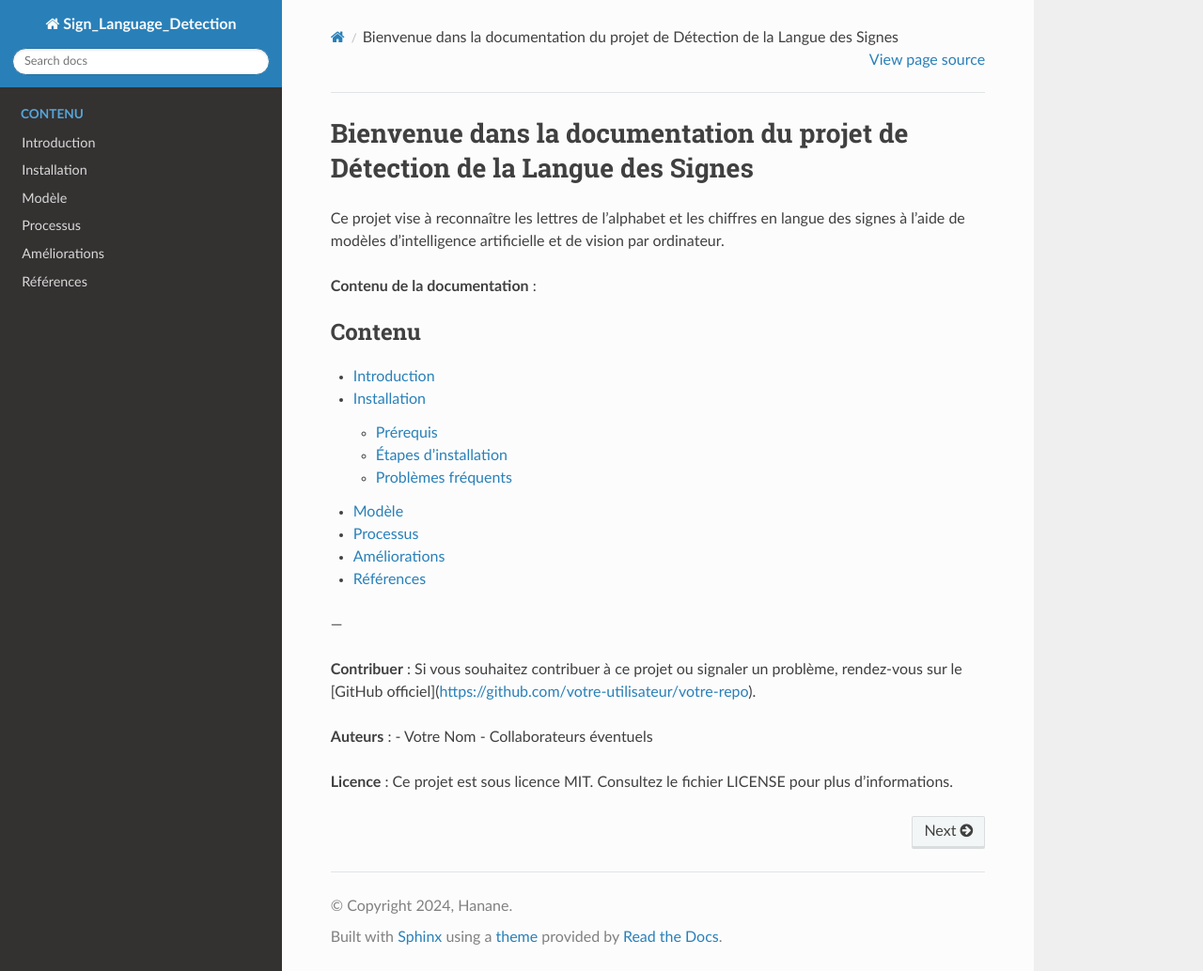
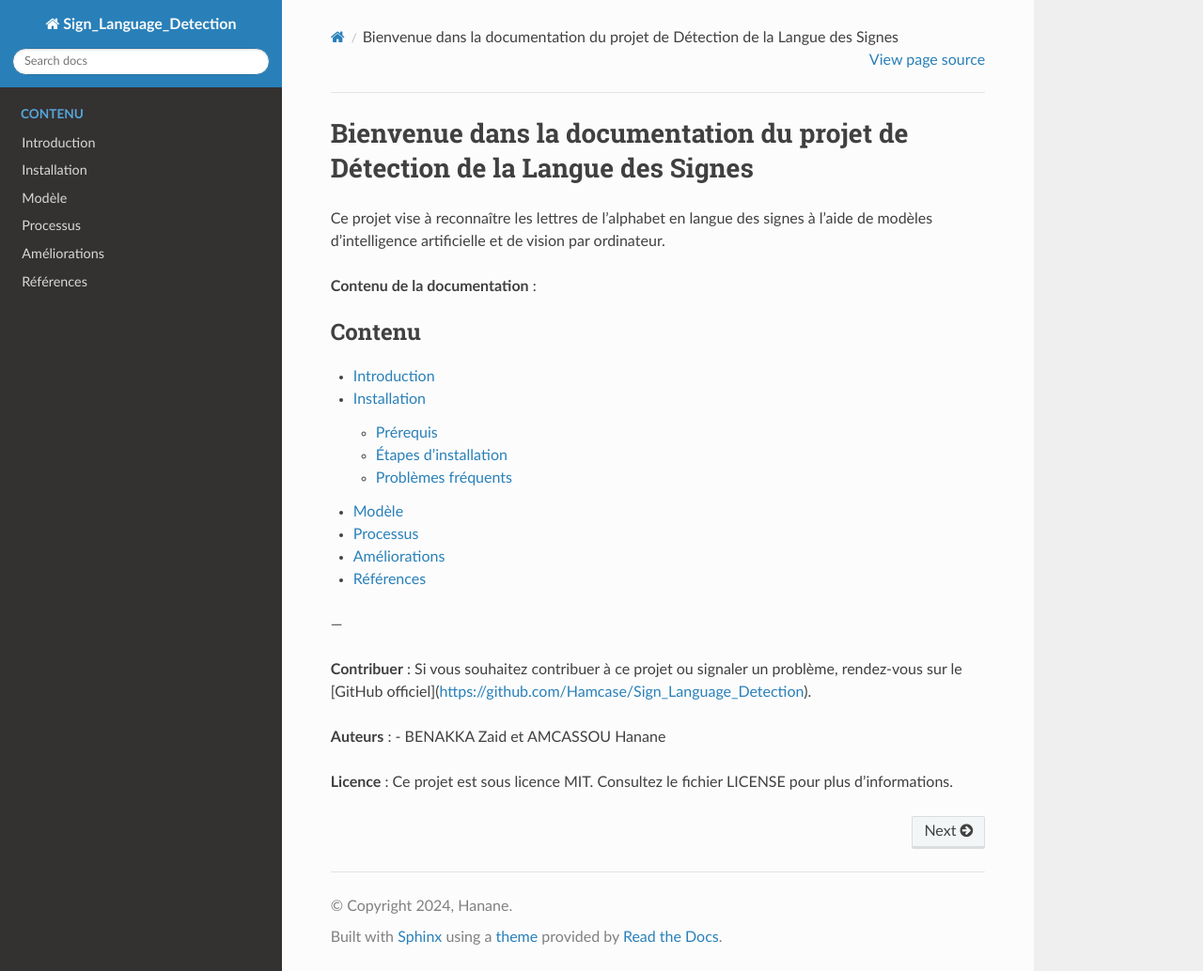
Before and after one commit to Hamcase/Sign_Language_Detection, a Sphinx documentation site: the page built from source/index.rst, in a window 1280 px wide and 1034 px high. Shown: the whole window at 94% size. Built offline with Sphinx 7.4.7 and the Read the Docs theme 3.1.0, drawn with Linux system fonts in a browser that asks for light colours.

Commit message:
Mise à jour du fichier index.rst

```diff
--- a/source/index.rst
+++ b/source/index.rst
@@ -3,7 +3,7 @@
 Bienvenue dans la documentation du projet de Détection de la Langue des Signes
 ==========================================================================
 
-Ce projet vise à reconnaître les lettres de l'alphabet et les chiffres en langue des signes à l'aide de modèles d'intelligence artificielle et de vision par ordinateur.
+Ce projet vise à reconnaître les lettres de l'alphabet en langue des signes à l'aide de modèles d'intelligence artificielle et de vision par ordinateur.
 
 **Contenu de la documentation** :
 
@@ -23,11 +23,10 @@ Ce projet vise à reconnaître les lettres de l'alphabet et les chiffres en lang
 ---
 
 **Contribuer** :
-Si vous souhaitez contribuer à ce projet ou signaler un problème, rendez-vous sur le [GitHub officiel](https://github.com/votre-utilisateur/votre-repo).
+Si vous souhaitez contribuer à ce projet ou signaler un problème, rendez-vous sur le [GitHub officiel](https://github.com/Hamcase/Sign_Language_Detection).
 
 **Auteurs** :
-- Votre Nom
-- Collaborateurs éventuels
+- BENAKKA Zaid et AMCASSOU Hanane
 
 **Licence** :
 Ce projet est sous licence MIT. Consultez le fichier LICENSE pour plus d'informations.
```
